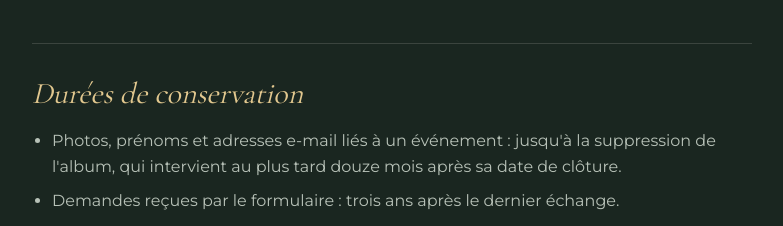
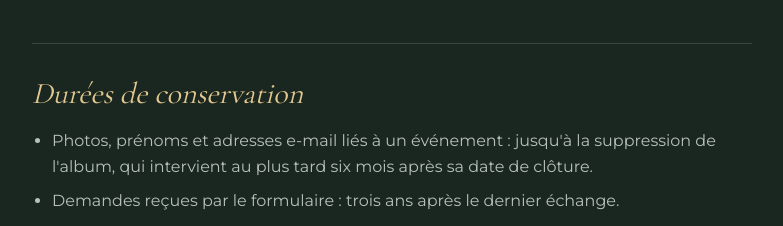
Before and after one commit to fsvoboda/OuiSnap, a Next.js app: page /confidentialite in a window 1280 px wide. Shown: the part 1600-1826 px from the top of the page, without its empty margins (248-1031 px from the left). Built offline with nearby package versions, Linux system fonts and the light colour scheme.

Commit message:
Ramène à six mois la durée de conservation des albums

```diff
--- a/src/app/confidentialite/page.tsx
+++ b/src/app/confidentialite/page.tsx
@@ -90,7 +90,7 @@ export default function Confidentialite() {
         <ul>
           <li>
             Photos, prénoms et adresses e-mail liés à un événement : jusqu&apos;à la suppression de
-            l&apos;album, qui intervient au plus tard douze mois après sa date de clôture.
+            l&apos;album, qui intervient au plus tard six mois après sa date de clôture.
           </li>
           <li>Demandes reçues par le formulaire : trois ans après le dernier échange.</li>
           <li>
```
Also changed, not shown: 1 other file (tests, documents, lock files or other folders).
